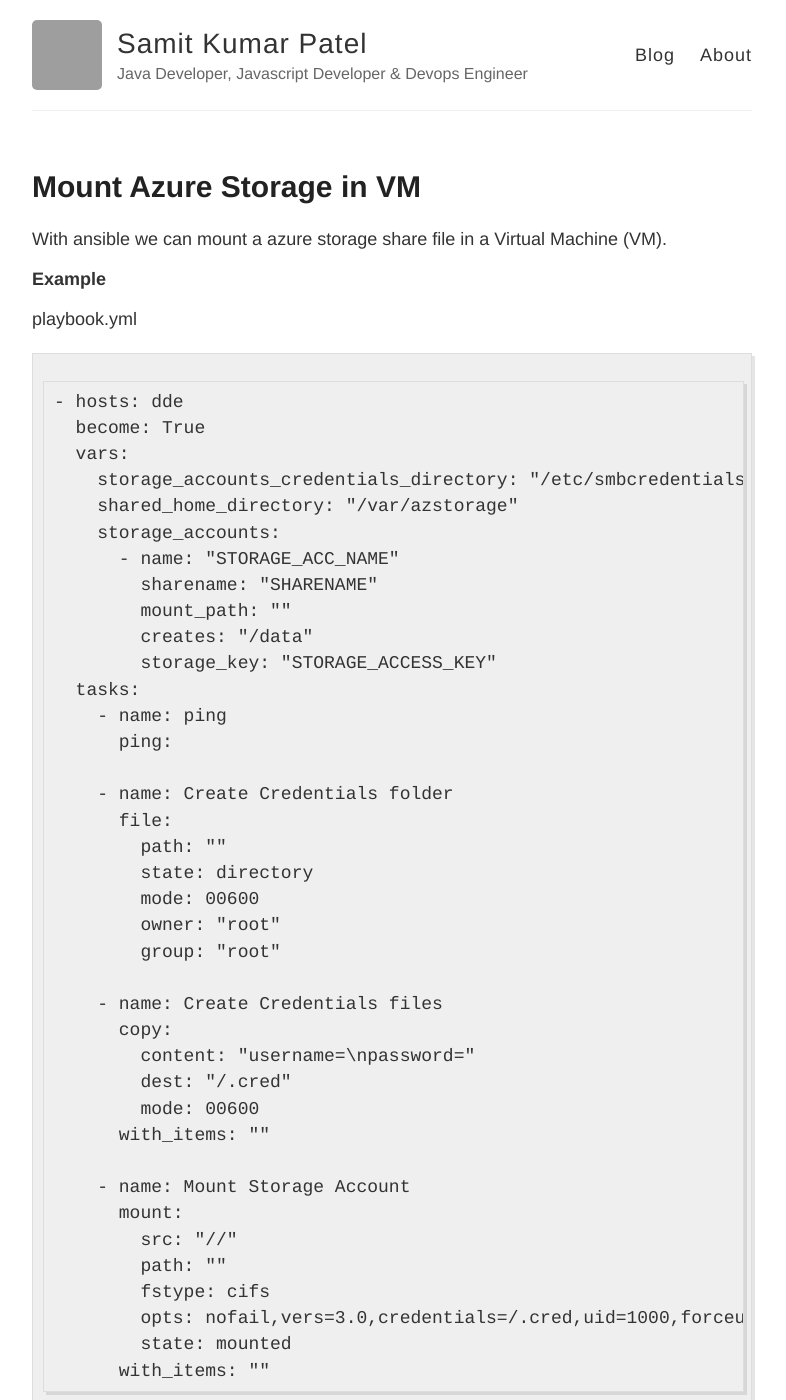
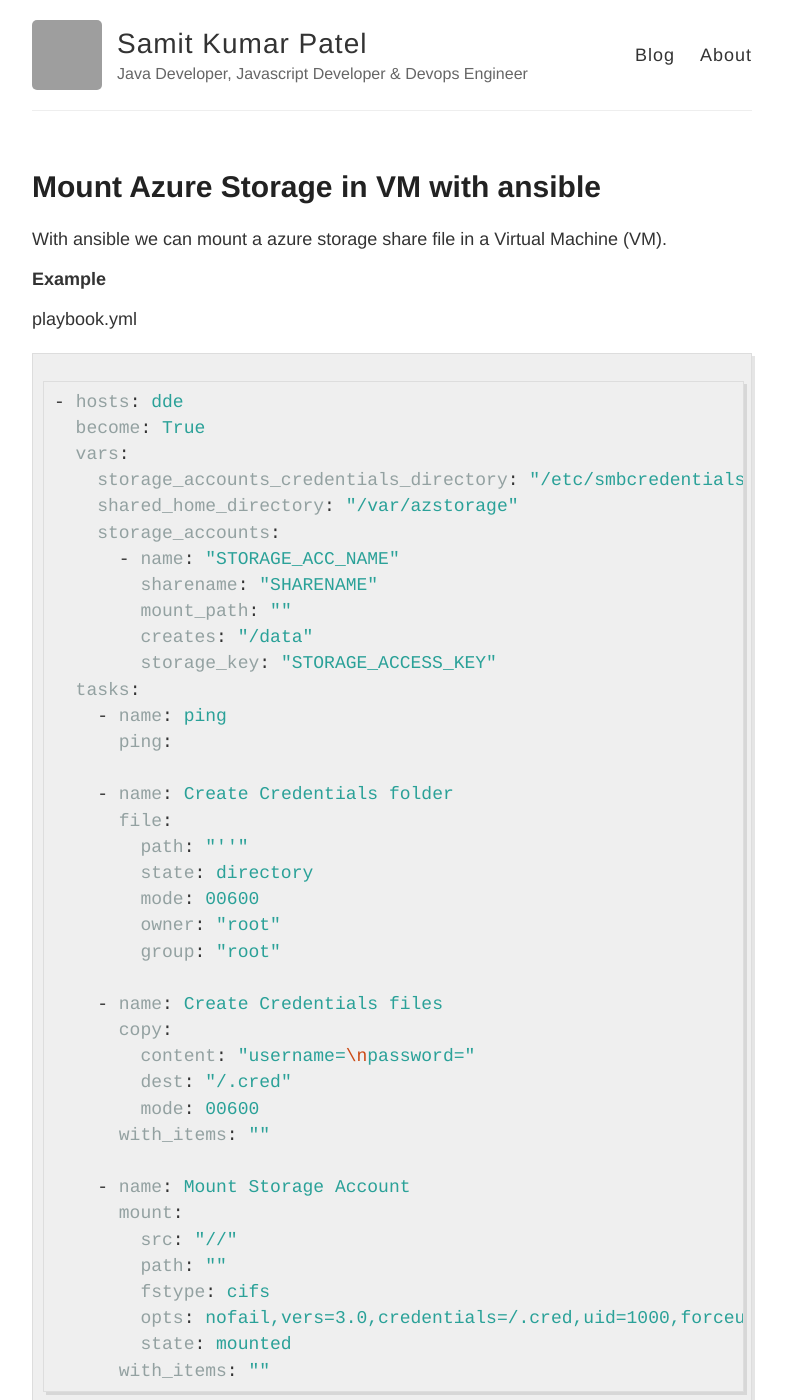
Before and after one commit to samitkumarpatel/samitkumarpatel.github.io, a Jekyll site: the page built from _posts/2019-11-13-azure-storage-mount-in-vm.md, in a window 1280 px wide and 1400 px high. Shown: the whole window, without its empty margins (248-1034 px from the left). Built offline with Jekyll 4.4.1, drawn with Linux system fonts in a browser that asks for light colours; grey boxes are pictures that could not be loaded.

Commit message:
Update 2019-11-13-azure-storage-mount-in-vm.md

````diff
--- a/_posts/2019-11-13-azure-storage-mount-in-vm.md
+++ b/_posts/2019-11-13-azure-storage-mount-in-vm.md
@@ -1,6 +1,6 @@
 ---
 layout: post
-title: Mount Azure Storage in VM
+title: Mount Azure Storage in VM with ansible
 ---
 
 
@@ -11,7 +11,7 @@ With ansible we can mount a azure storage share file in a Virtual Machine (VM).
 
 playbook.yml
 
-```
+```yml
 - hosts: dde
   become: True
   vars:
@@ -29,7 +29,7 @@ playbook.yml
 
     - name: Create Credentials folder
       file:
-        path: "{{ storage_accounts_credentials_directory }}"
+        path: "'{{ storage_accounts_credentials_directory }}'"
         state: directory
         mode: 00600
         owner: "root"
````
